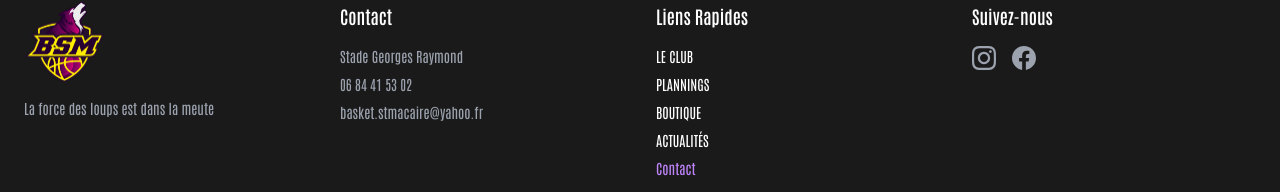
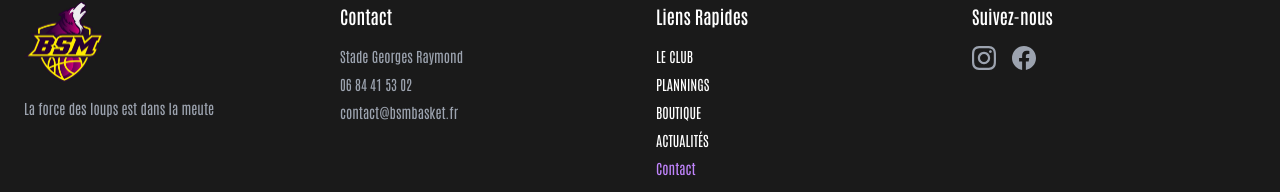
Before and after one commit to BasketSaintMacaire/bsm_website, a Vue app: page / in a window 1280 px wide. Shown: the part 1766-1958 px from the top of the page. Built offline with nearby package versions, Linux system fonts and the light colour scheme.

Commit message:
fix mail principale

```diff
--- a/src/App.vue
+++ b/src/App.vue
@@ -89,7 +89,7 @@ const closeMenu = () => {
             <ul class="space-y-2 text-sm text-gray-400">
               <li>Stade Georges Raymond</li>
               <li>06 84 41 53 02</li>
-              <li>basket.stmacaire@yahoo.fr</li>
+              <li>contact@bsmbasket.fr</li>
             </ul>
           </div>
 
```
